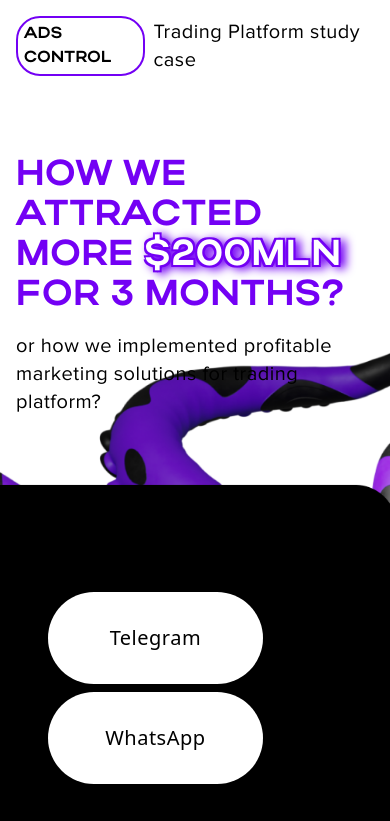
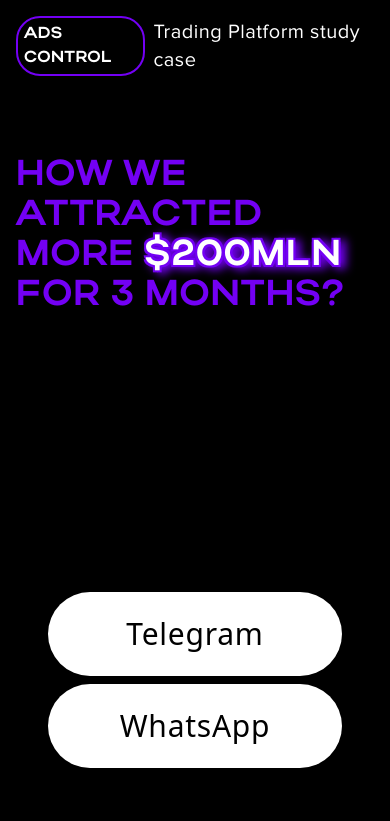
Before and after one commit to VGcod3/image-land, a React (Vite) app: page / in a window 390 px wide. Shown: the top 821 px of the page. Built offline with nearby package versions, Linux system fonts and the light colour scheme.

Commit message:
update adaptive

```diff
--- a/src/App.tsx
+++ b/src/App.tsx
@@ -1,6 +1,3 @@
-import octopus from "./assets/octopus.png";
-// import TelegramIcon from "./assets/telegram.svg";
-
 import { Header } from "./components/Header";
 import { Hero } from "./components/Hero";
 import { HowWeAchieve } from "./components/HowWeAchieve";
@@ -15,12 +12,7 @@ import { Marketing } from "./components/Marketing";
 function App() {
   return (
     <main>
-      <div
-        className="relative h-[80vh] w-screen bg-cover bg-center bg-no-repeat "
-        style={{
-          backgroundImage: `url(${octopus})`,
-        }}
-      >
+      <div className="relative h-[80vh] w-screen bg-cover bg-center bg-no-repeat bg-black lg:bg-[url(./assets/octopus.png)]">
         <Header />
         <Hero />
       </div>
--- a/src/components/Header.tsx
+++ b/src/components/Header.tsx
@@ -1,6 +1,6 @@
 export const Header = () => {
   return (
-    <header className="flex p-4 gap-2 items-center text-black">
+    <header className="flex p-4 gap-2 items-center text-white lg:text-black">
       <h1 className="texl-lg lg:text-2xl uppercase py-1 px-1.5 border-2 font-actay border-primary rounded-3xl">
         Ads Control
       </h1>
--- a/src/components/Hero.tsx
+++ b/src/components/Hero.tsx
@@ -12,13 +12,13 @@ export const Hero = () => {
         or how we implemented profitable marketing solutions for trading
         platform?
       </p>
-      <div className="flex flex-col lg:flex-row justify-between text-xl lg:text-3xl mt-40 max-w-[60%] mx-8 gap-2">
-        <div className="bg-white px-12 lg:px-28 py-8 rounded-full text-center text-black">
+      <div className="flex flex-col lg:flex-row justify-between text-3xl mt-40 lg:max-w-[60%] mx-8 gap-2">
+        <button className="bg-white px-12 lg:px-28 py-6 rounded-full text-center text-black">
           Telegram
-        </div>
-        <div className="bg-white px-12 lg:px-28 py-8 rounded-full text-center text-black">
+        </button>
+        <button className="bg-white px-12 lg:px-28 py-6 rounded-full text-center text-black">
           WhatsApp
-        </div>
+        </button>
       </div>
     </section>
   );
--- a/src/components/Marketing.tsx
+++ b/src/components/Marketing.tsx
@@ -1,6 +1,6 @@
 export const Marketing = () => {
   return (
-    <section className=" p-32 pb-0 bg-black text-white text-3xl lg:text-5xl flex flex-col gap-6 items-center">
+    <section className="p-8 lg:p-32 pb-0 bg-black text-white text-3xl lg:text-5xl flex flex-col gap-6 items-center">
       <h1 className="font-actay">
         Do you want your <span className="text-secondary">marketing</span> to be
         more than just a pretty picture and actually drive{" "}
--- a/src/components/Results.tsx
+++ b/src/components/Results.tsx
@@ -10,16 +10,16 @@ export const Results = () => {
           Results from the First 3 Months of Work:
         </h2>
 
-        <div className="grid grid-cols-3 lg:grid-cols-6 gap-8 p-8">
+        <div className="grid grid-cols-2 lg:grid-cols-6 gap-8 p-8">
           <img
             src={conversion}
             alt="conversion"
-            className="w-full  max-w-sm mx-auto col-span-2"
+            className="w-full max-w-sm mx-auto col-span-2"
           />
           <img
             src={volume}
             alt="volume"
-            className="w-full  max-w-sm mx-auto col-span-2"
+            className="w-full max-w-sm mx-auto col-span-2"
           />
           <img
             src={activity}
@@ -30,10 +30,10 @@ export const Results = () => {
           <button className="w-full bg-secondary h-20 font-proxima uppercase text-black text-3xl col-span-full rounded-full">
             Contact us
           </button>
-          <button className="w-full bg-white h-20 font-proxima text-black text-3xl col-span-3 rounded-full">
+          <button className="w-full bg-white h-20 font-proxima text-black text-3xl col-span-full lg:col-span-3 rounded-full">
             Telegram
           </button>
-          <button className="w-full bg-white h-20 font-proxima uppercase text-black text-3xl col-span-3 rounded-full">
+          <button className="w-full bg-white h-20 font-proxima text-black text-3xl col-span-full lg:col-span-3 rounded-full">
             WhatsApp
           </button>
         </div>
```
